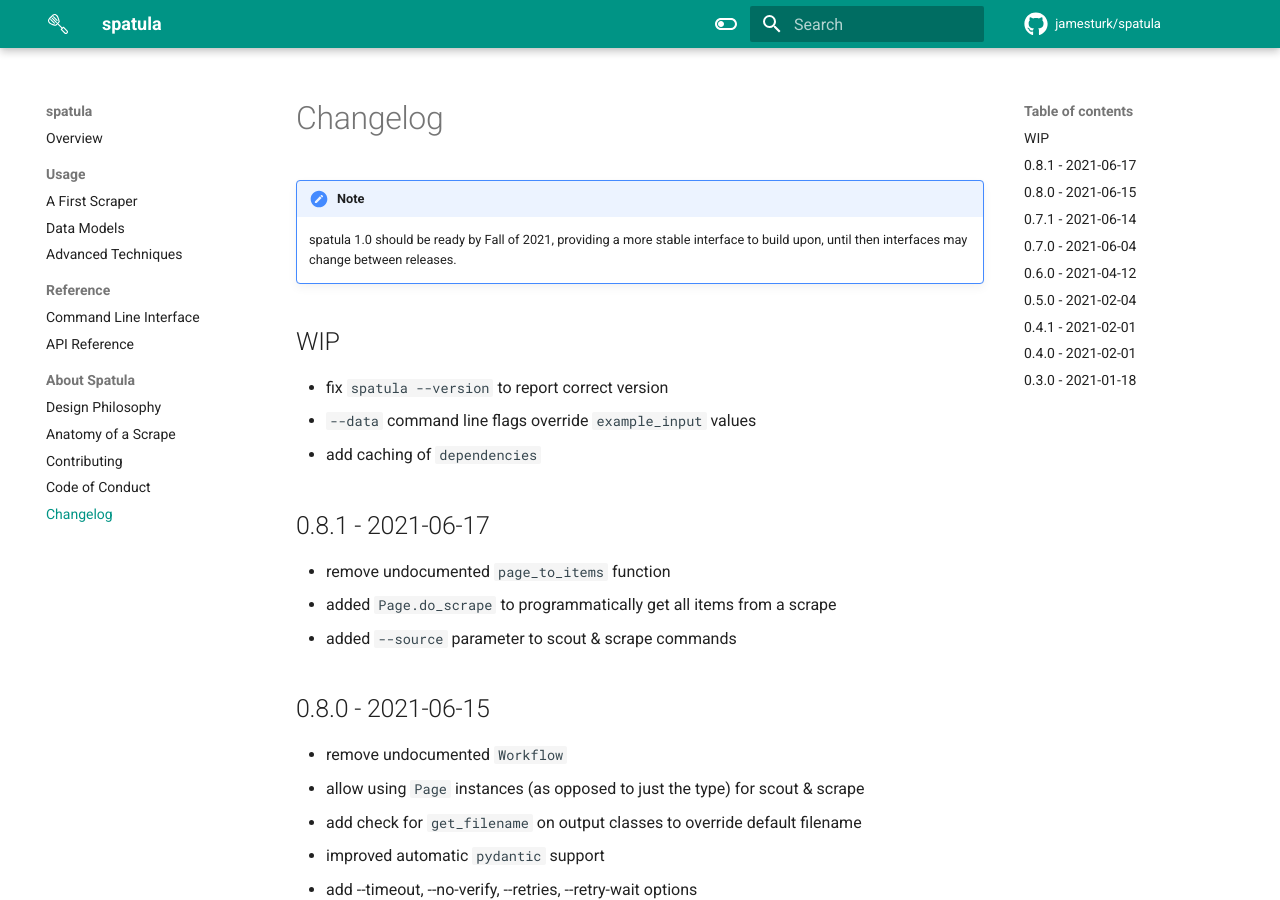
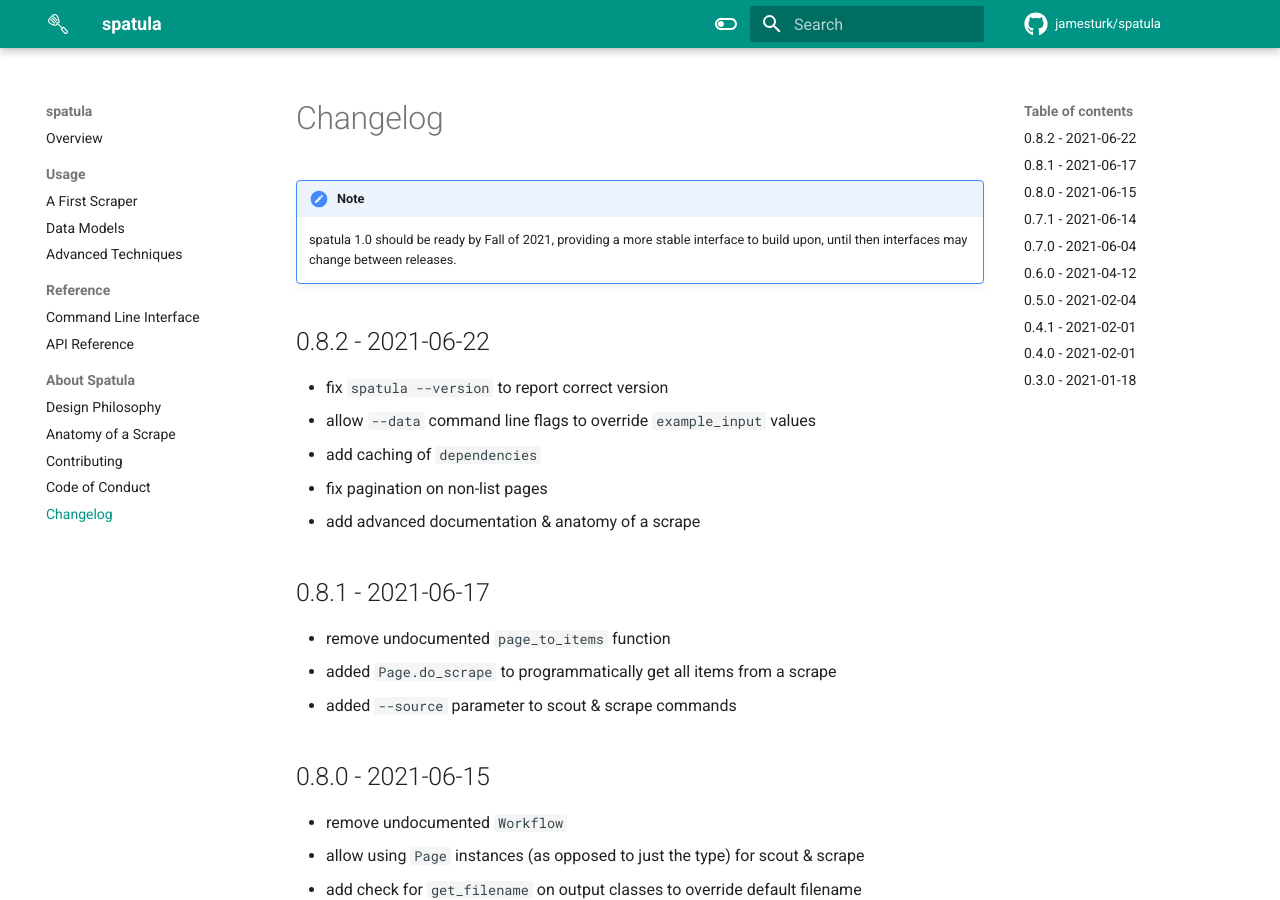
Before and after one commit to jamesturk/spatula, an MkDocs documentation site: the page built from docs/changelog.md, in a window 1280 px wide and 900 px high. Built offline with MkDocs 1.6.1 and Material for MkDocs 9.7.7, drawn with Linux system fonts in a browser that asks for light colours; comment, search, counter and statistics services are not loaded.

Commit message:
changelog 0.8.2

```diff
--- a/docs/changelog.md
+++ b/docs/changelog.md
@@ -3,12 +3,13 @@
 !!! note
     spatula 1.0 should be ready by Fall of 2021, providing a more stable interface to build upon, until then interfaces may change between releases.
 
-## WIP
+## 0.8.2 - 2021-06-22
 
 - fix `spatula --version` to report correct version
-- `--data` command line flags override `example_input` values
+- allow `--data` command line flags to override `example_input` values
 - add caching of `dependencies`
-
+- fix pagination on non-list pages
+- add advanced documentation & anatomy of a scrape
 
 ## 0.8.1 - 2021-06-17
 
```
